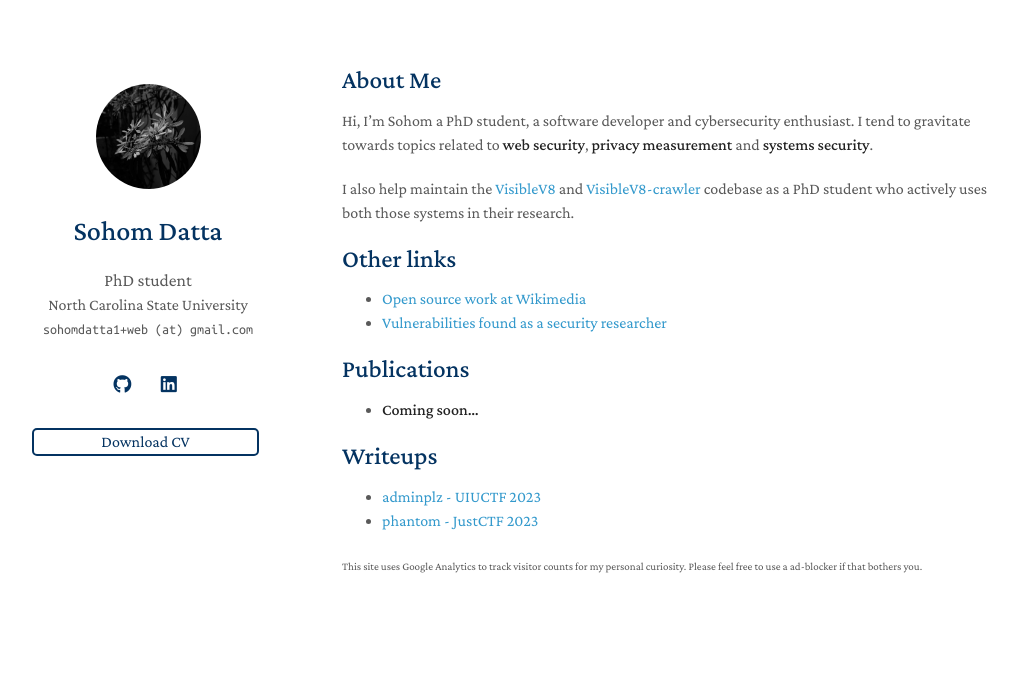
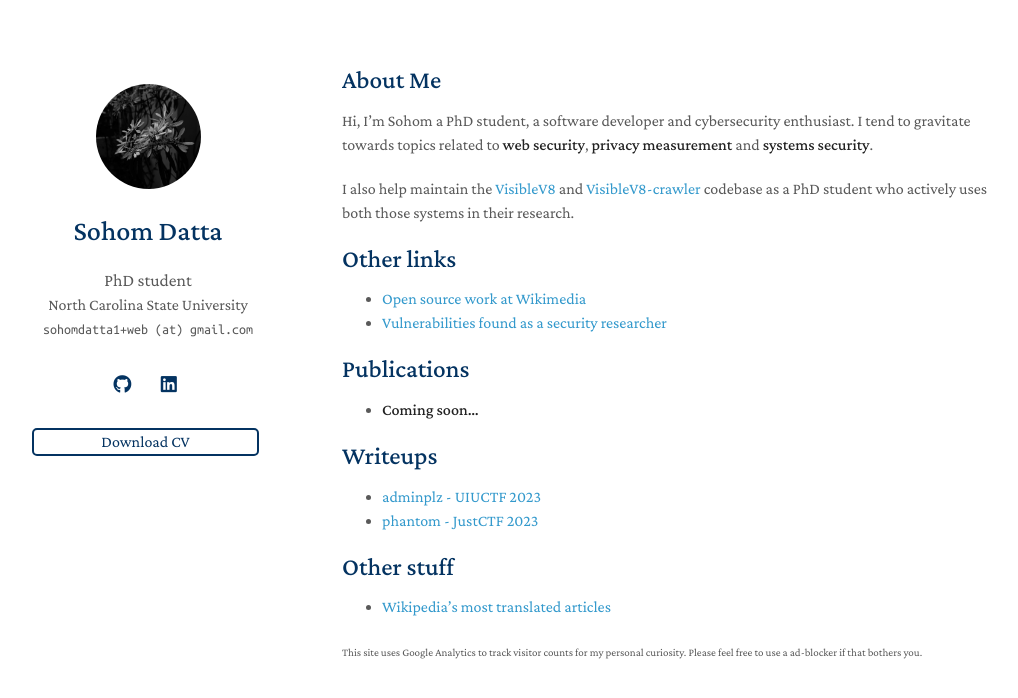
Before and after one commit to sohomdatta1/sohomdatta1.github.io, a Jekyll site: the page built from index.md, in a window 1280 px wide. Shown: the top 698 px of the page, without its empty margins (128-1146 px from the left). Built offline with Jekyll 4.4.1, drawn with Linux system fonts in a browser that asks for light colours; nearby versions of some CDN libraries; a style sheet for code colours, icons or effects is not loaded; our own code applies the rules of GitHub Pages for plain Markdown files.

Commit message:
Add the most translated articles page

```diff
--- a/index.md
+++ b/index.md
@@ -25,4 +25,7 @@ I also help maintain the [VisibleV8](https://github.com/wspr-ncsu/visiblev8) and
 * [adminplz - UIUCTF 2023](./writeups/adminplz)
 * [phantom - JustCTF 2023](./writeups/phantom)
 
+## Other stuff
+* [Wikipedia's most translated articles](./most-translated-articles-on-wikipedia/pretty.html)
+
 <small>This site uses Google Analytics to track visitor counts for my personal curiosity. Please feel free to use a ad-blocker if that bothers you.</small>
```
